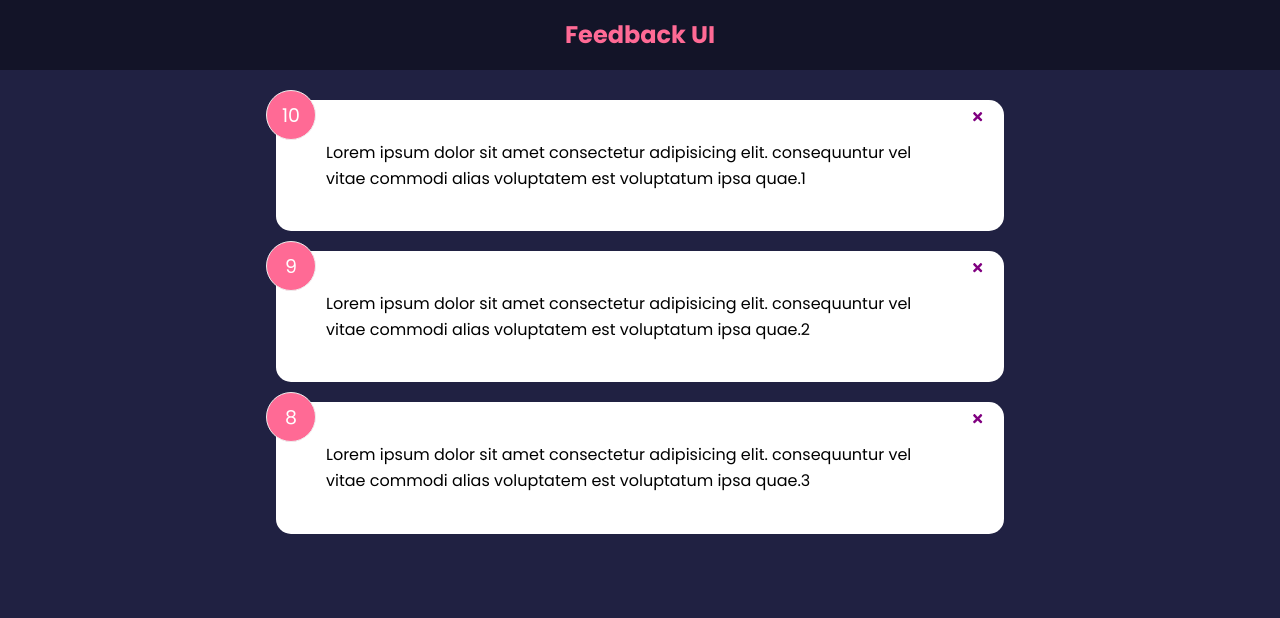
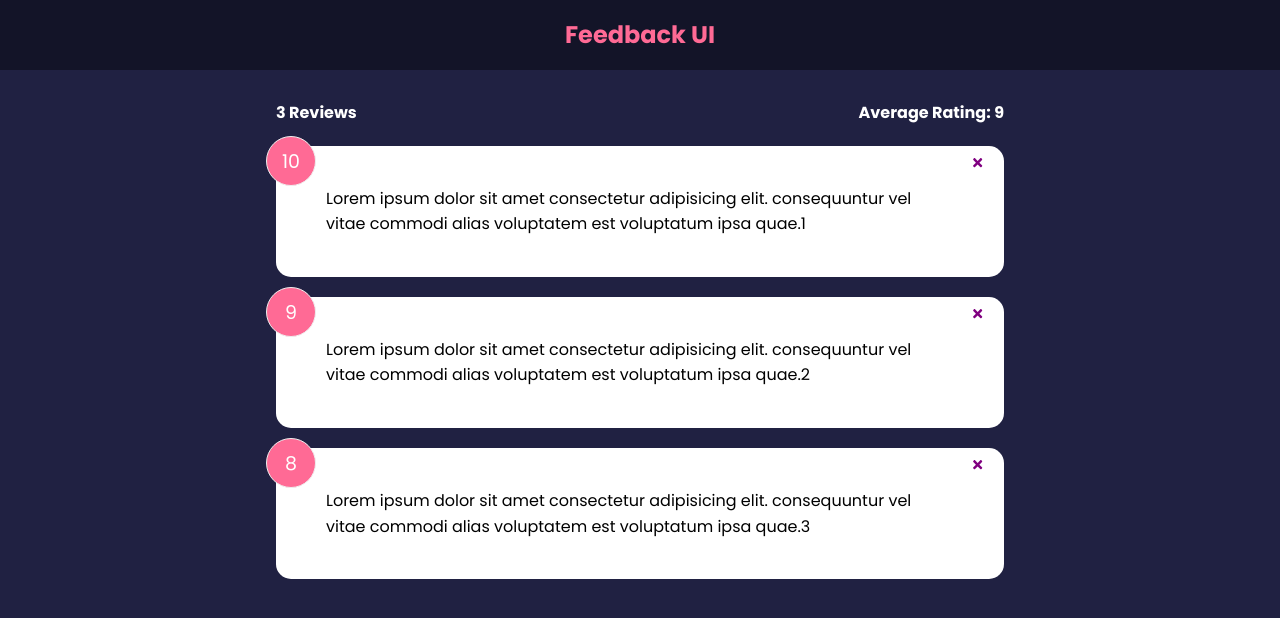
Before and after one commit to burakseyitkara/feedback-app, a React (Create React App) app: page / in a window 1280 px wide. Shown: the top 618 px of the page. Built offline with nearby package versions, Linux system fonts and the light colour scheme; the HTML template or start-up script is replaced by a standard one.

Commit message:
FeedbackStats Component & Reactivity

```diff
--- a/src/App.js
+++ b/src/App.js
@@ -3,6 +3,7 @@
 import Header from "./components/Header";
 import FeedbackList from "./components/FeedbackList";
 import FeedBackData from "./data/FeedbackData";
+import FeedbackStats from "./components/FeedbackStats";
 
 function App() {
 
@@ -16,6 +17,7 @@
     <>
       <Header />
       <div className="container">
+        <FeedbackStats feedback={feedback} />
         <FeedbackList feedbackParam={feedback}
           handleDelete={deleteFeedback}
         />
--- /dev/null
+++ b/src/components/FeedbackStats.jsx
@@ -0,0 +1,21 @@
+import React from 'react'
+import PropTypes from 'prop-types'
+
+function FeedbackStats({feedback}) {
+
+    //calculate rating avg
+    let average = feedback.reduce((total, item) => total + item.rating, 0) / feedback.length;
+    average =average.toFixed(1).replace(/[.,]0$/, "");
+  return (
+    <div className='feedback-stats'>
+    <h4>{feedback.length} Reviews</h4>
+    <h4>Average Rating: {isNaN(average)?0:average}</h4>
+    </div>
+  )
+}
+
+FeedbackStats.propTypes = {
+    feedback: PropTypes.array.isRequired,
+}
+
+export default FeedbackStats
```
